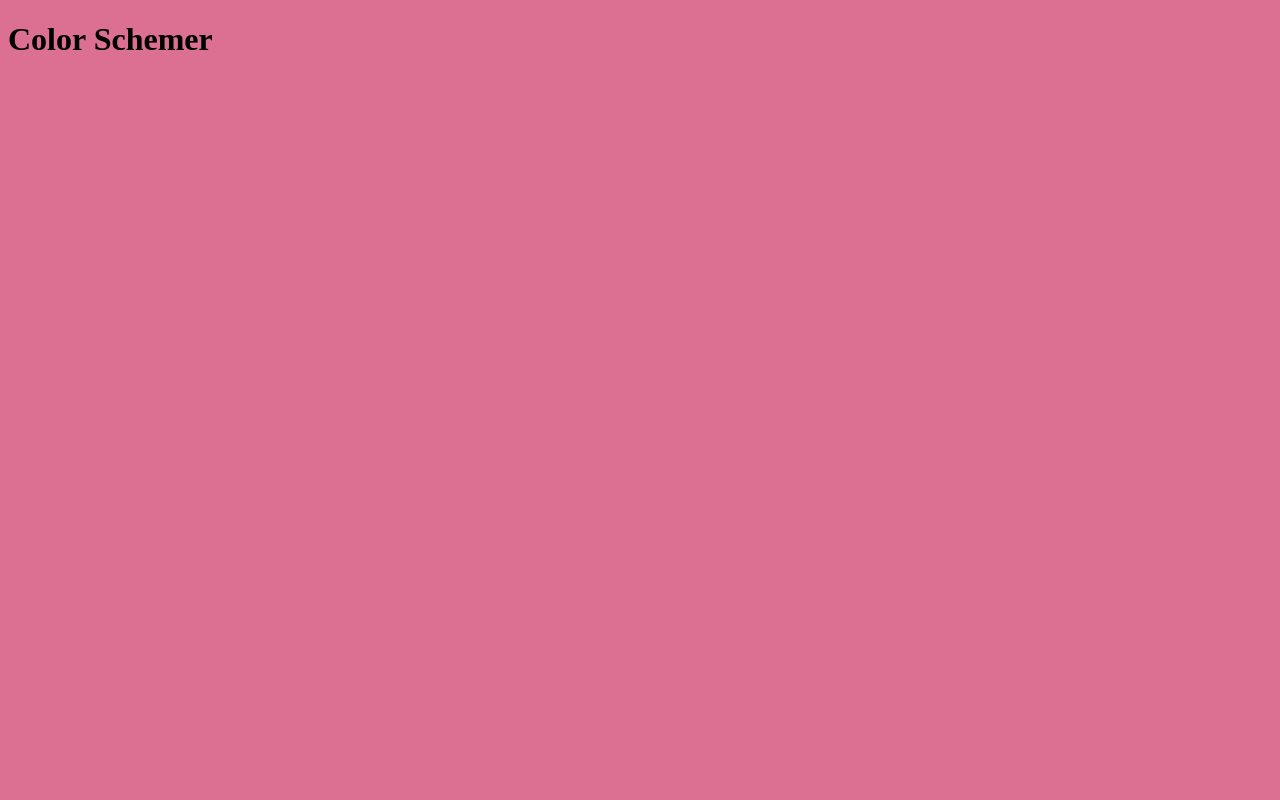
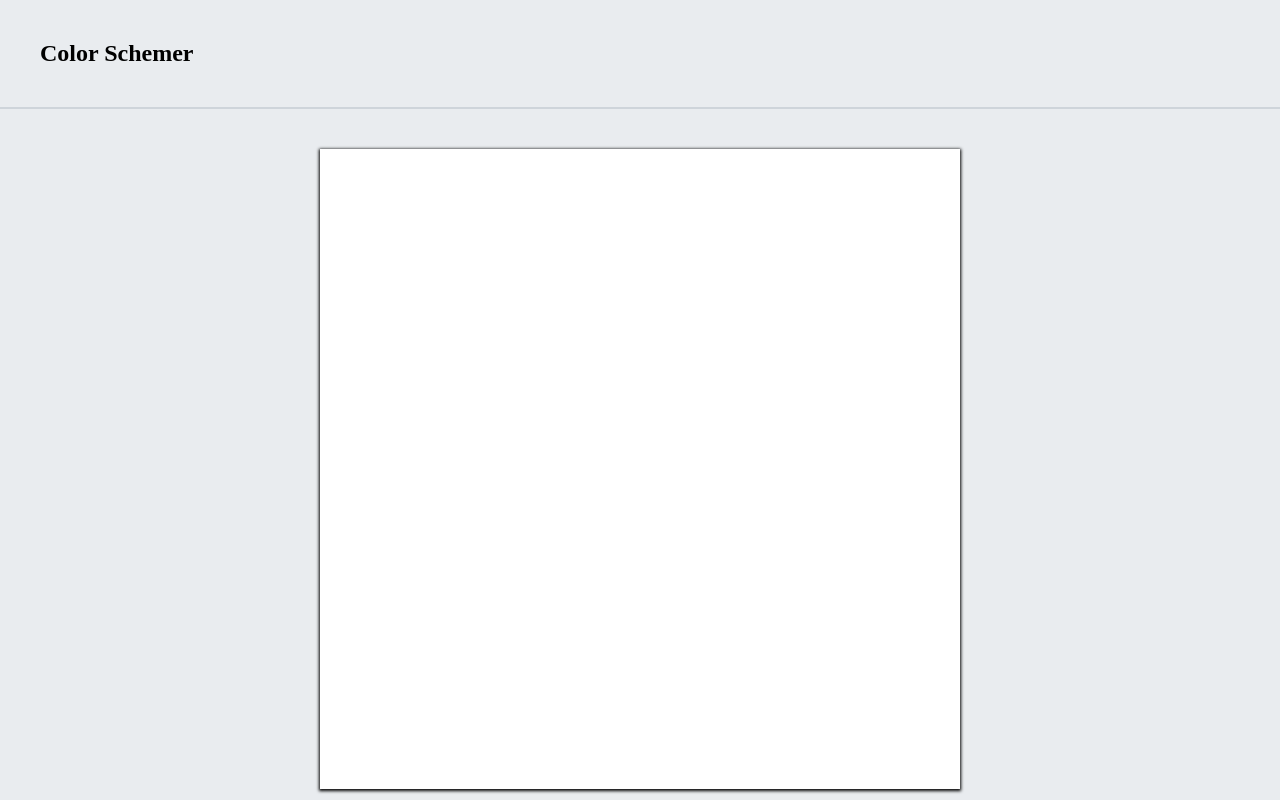
Before and after one commit to giva16/color-schemer-app, a website built with webpack: page src/index.html in a window 1280 px wide. Built offline with nearby package versions, Linux system fonts and the light colour scheme.

Commit message:
basic template added

```diff
--- a/src/css/styles.css
+++ b/src/css/styles.css
@@ -1,3 +1,44 @@
+*,
+*::after,
+*::before {
+  margin: 0;
+  padding: 0;
+  box-sizing: border-box;
+}
+
+:root {
+  --body-bg-light: #e9ecef;
+  --header-bg-light: #e9ecef;
+  --color-schemer-bg-light: #fff;
+}
+
+html,
 body {
-  background-color: palevioletred;
+  overflow-x: hidden;
 }
+
+body {
+  width: 100vw;
+  height: 100vh;
+  background-color: var(--body-bg-light);
+}
+
+header {
+  padding: 40px;
+  border-bottom: #ced4da 2px solid;
+  margin-bottom: 40px;
+  background-color: var(--header-bg-light);
+}
+
+main {
+  margin: 0 auto;
+  height: 80%;
+  width: 50%;
+}
+
+#schemer {
+  height: 100%;
+  width: 100%;
+  background-color: var(--color-schemer-bg-light);
+  box-shadow: 0px 1px 3px 1px black;
+}
--- a/src/index.html
+++ b/src/index.html
@@ -6,6 +6,15 @@
     <title>Color Schemer</title>
   </head>
   <body>
-    <h1>Color Schemer</h1>
+    <header>
+      <nav>
+        <h1>Color Schemer</h1>
+      </nav>
+    </header>
+    <main>
+      <section id="schemer" class="schemer-section">
+        <div class="colors-gird"></div>
+      </section>
+    </main>
   </body>
 </html>
```
